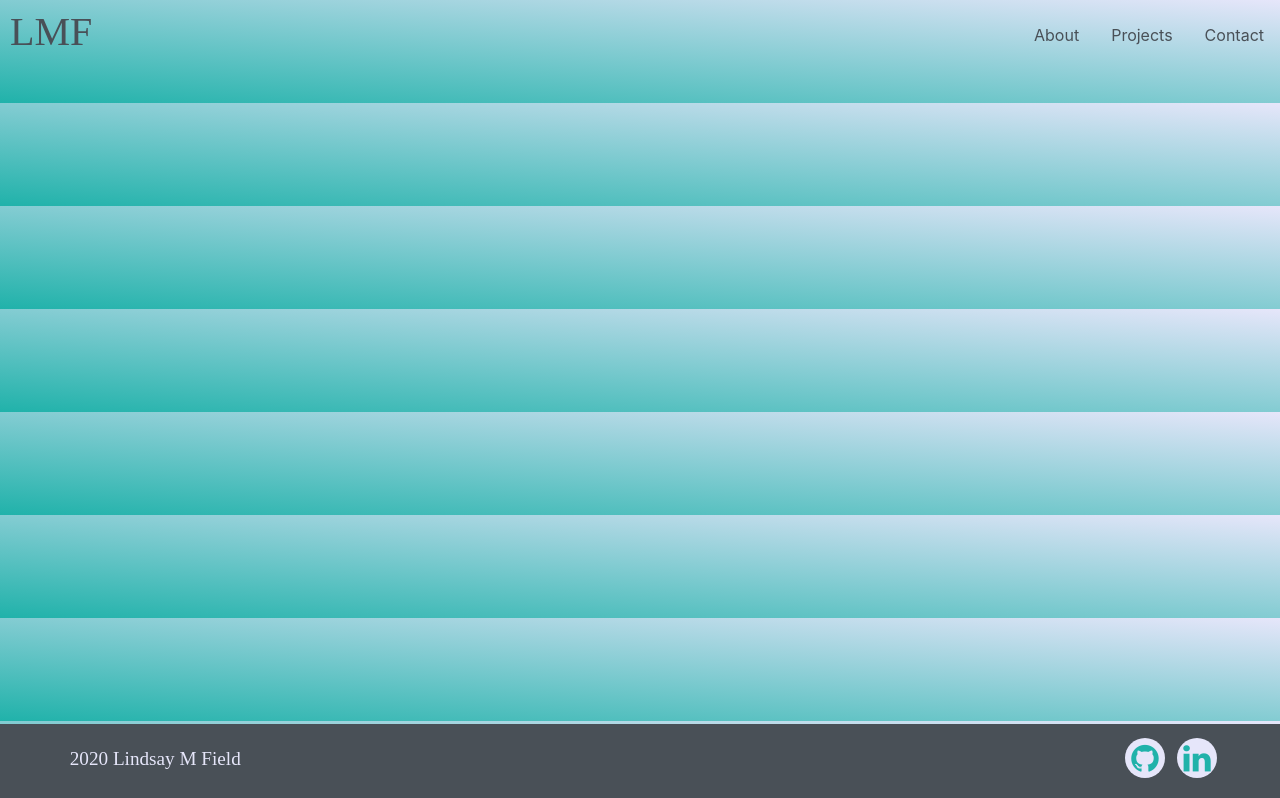
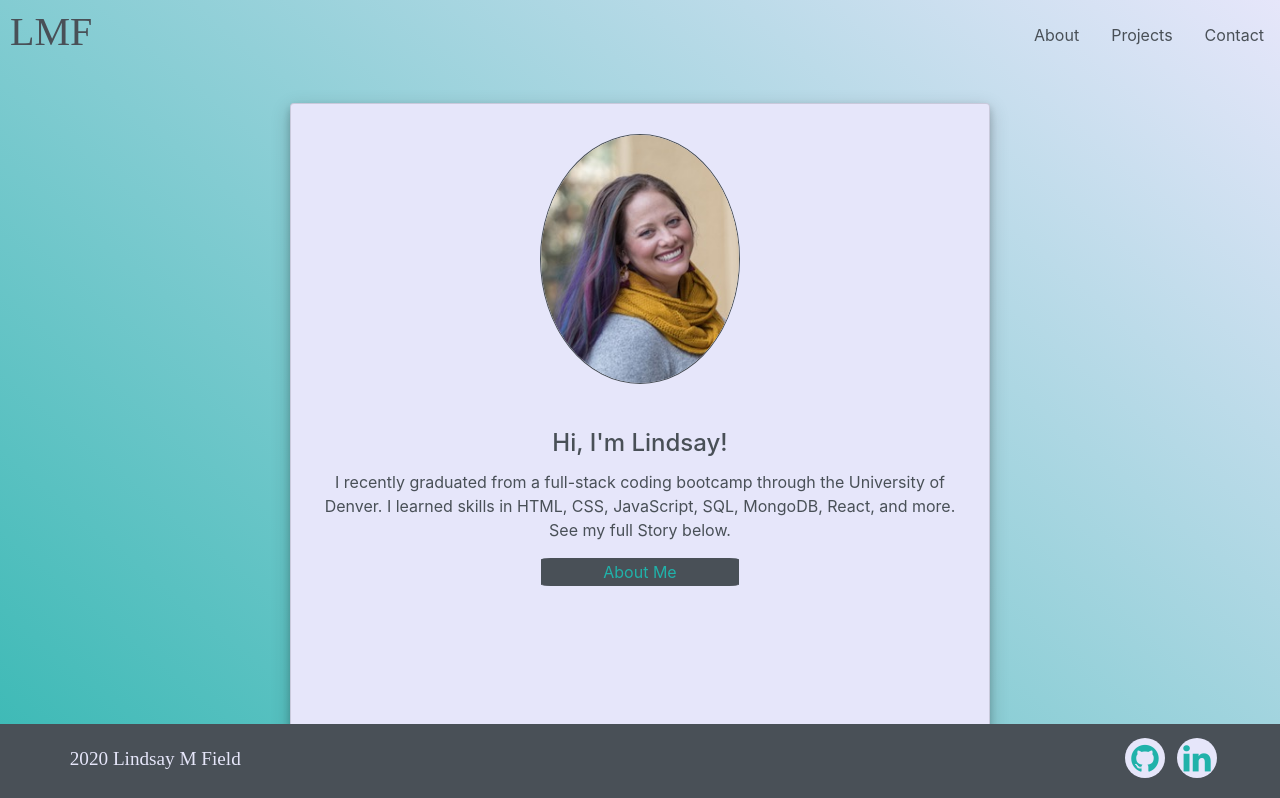
Before and after one commit to LMField82/LMFPortfolio, a React (Create React App) app in the folder lmf-portfolio/: page / in a window 1280 px wide. Shown: the top 798 px of the page. Built offline with nearby package versions, Linux system fonts and the light colour scheme.

Commit message:
install update

```diff
--- a/lmf-portfolio/package.json
+++ b/lmf-portfolio/package.json
@@ -7,6 +7,7 @@
     "@testing-library/react": "^9.5.0",
     "@testing-library/user-event": "^7.2.1",
     "react": "^16.13.1",
+    "react-card-flip": "^1.0.10",
     "react-dom": "^16.13.1",
     "react-scripts": "3.4.1"
   },
--- a/lmf-portfolio/src/App.js
+++ b/lmf-portfolio/src/App.js
@@ -1,6 +1,7 @@
 import React from 'react';
 import Nav from './Components/Nav';
 import Footer from './Components/Footer';
+import About from './Pages/about';
 // import logo from './logo.svg';
 import './App.css';
 
@@ -9,6 +10,7 @@ function App() {
   return (
     <div className="App">
       <Nav />
+      <About />
       <Footer />
     </div>
   );
```
Also changed, not shown: 1 other file (tests, documents, lock files or other folders).
